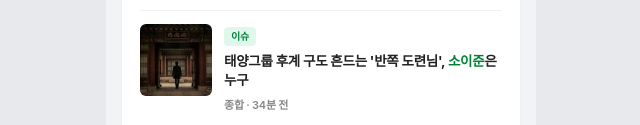
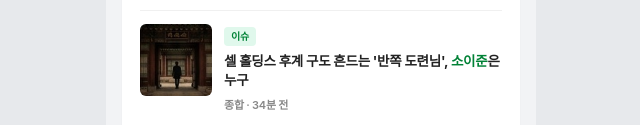
Before and after one commit to dbstngml95-ctrl/mever-portal-mockup, a plain HTML site: page index.html in a window 1280 px wide. Both pictures are taken after typing "Sample" into the empty fields and a click on the button 804 px from the left and 92 px from the top of the page. Shown: the part 675-800 px from the top of the page, 319-959 px from the left. Drawn offline with Linux system fonts and the light colour scheme.

Commit message:
Attribute 2nd article's heir dispute to 셀 홀딩스 instead of 태양그룹
Co-Authored-By: Claude Sonnet 5 <noreply@anthropic.com>

```diff
--- a/index.html
+++ b/index.html
@@ -385,7 +385,7 @@
         <div class="sr-news-thumb"><img src="mever-assets/thumb2.jpg" alt="태양그룹 저택 대문으로 들어서는 인물" /></div>
         <div class="sr-news-body">
           <span class="sr-news-tag green">이슈</span>
-          <p class="sr-news-headline">태양그룹 후계 구도 흔드는 '반쪽 도련님', <mark>소이준</mark>은 누구</p>
+          <p class="sr-news-headline">셀 홀딩스 후계 구도 흔드는 '반쪽 도련님', <mark>소이준</mark>은 누구</p>
           <div class="sr-news-src">종합 · 34분 전</div>
         </div>
       </article>
```
